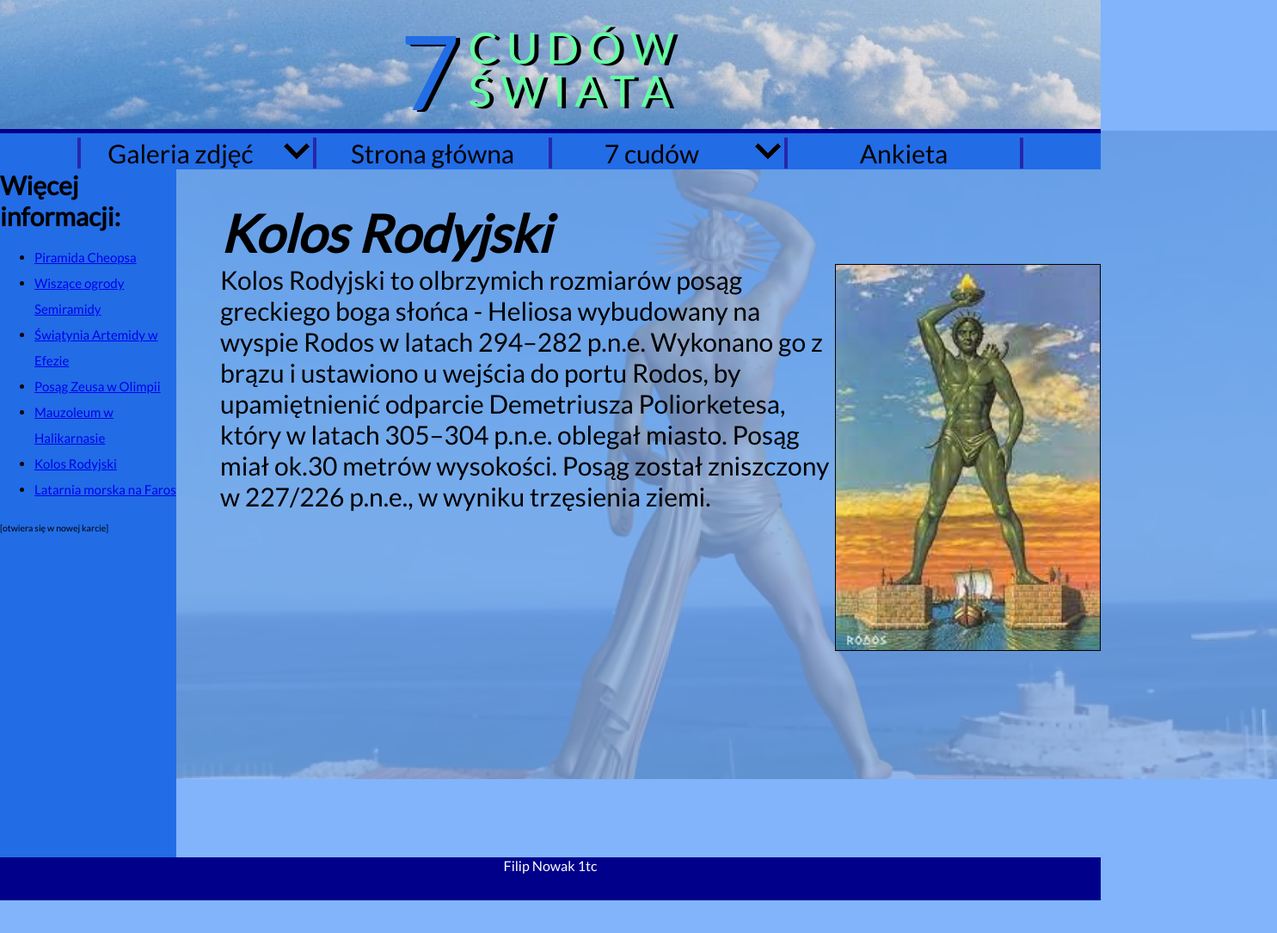
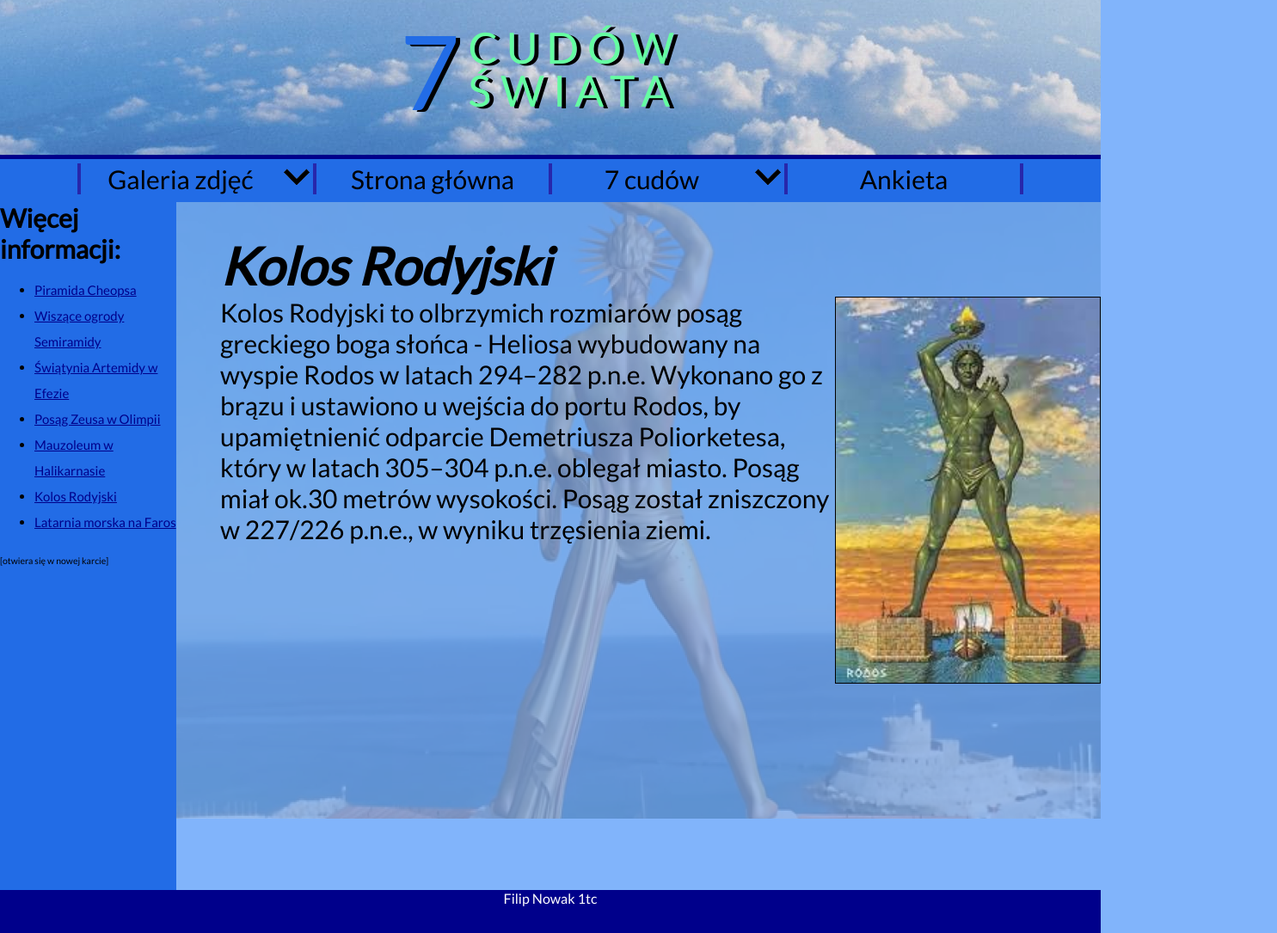
Before and after one commit to Filip-Nowak/Filip_Nowak, a plain HTML site: page Kolos_Rodyjski/index.html in a window 1280 px wide. Shown: the whole page at 86% size, 1485 px wide, since content can reach past the window. Before the commit the page ends 1047 px from the top, so only its background shows below. Drawn offline with Linux system fonts and the light colour scheme.

Commit message:
Initial commit

```diff
--- a/style/style.css
+++ b/style/style.css
@@ -7,7 +7,7 @@ body{
 #naglowek{
     background-image:url("../obrazy/tlo4.png");
     width:100%;
-    height:15%;
+    height:150px;
     border-bottom: darkblue 5px solid;
     display: inline-block;
     padding-top: 30px;
@@ -44,7 +44,7 @@ body{
 #menu{
     background-color:#226CE6;
     width:100%;
-    height:4%;
+    height:40px;
     padding: 5px 0;
     text-align: center;
 
@@ -201,3 +201,6 @@ ol>li>ul>li:hover{
 #telefon{
     display:none;
 }
+#linki>ul>li>a{
+    color:darkblue;
+}
--- a/style/style_info.css
+++ b/style/style_info.css
@@ -10,8 +10,8 @@
     height: auto;
 }
 .zdj2{
-    width:100%;
-    height: auto;
+    width:84%;
+    height: 100%;
     position:absolute;
     opacity: 30%;
     z-index: -100;
@@ -24,7 +24,7 @@
     color:black;
 }
 #ank{
-    width:80%;
+    width:70%;
     height:500px;
     background-color: white;
     left:50%;
```
